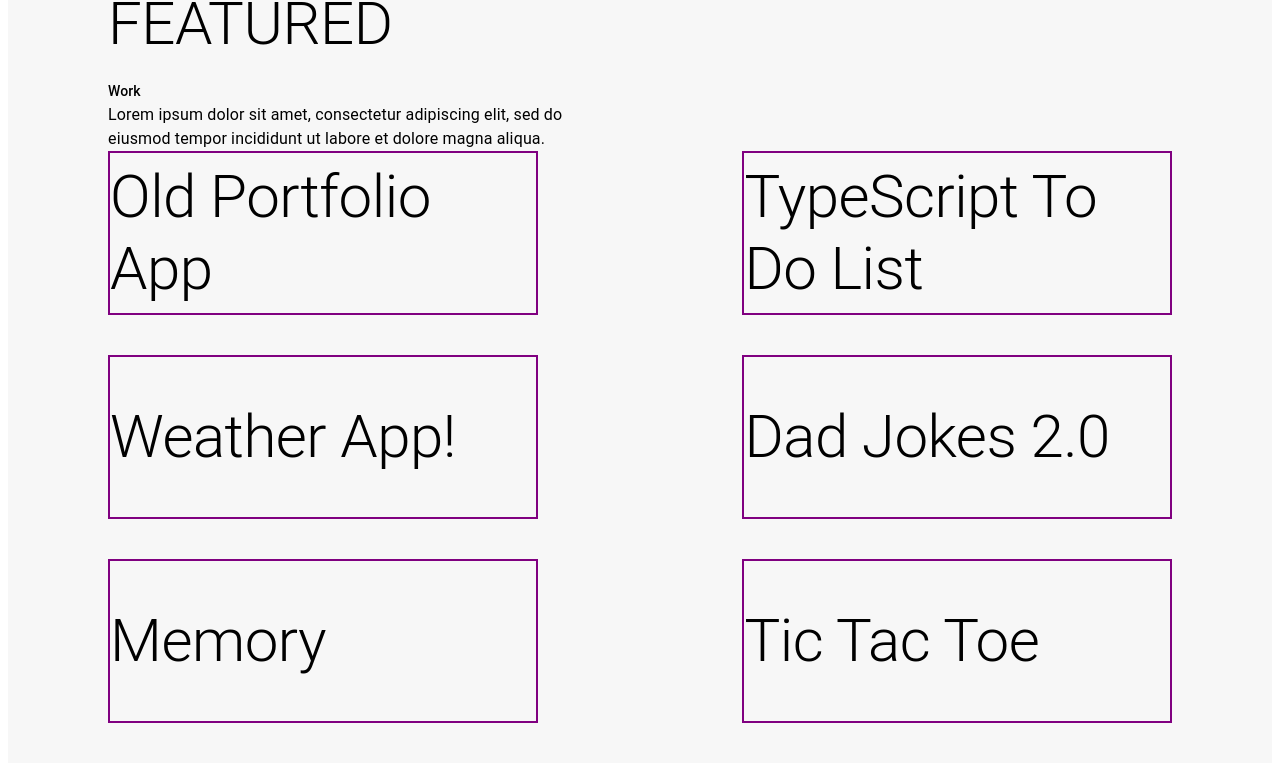
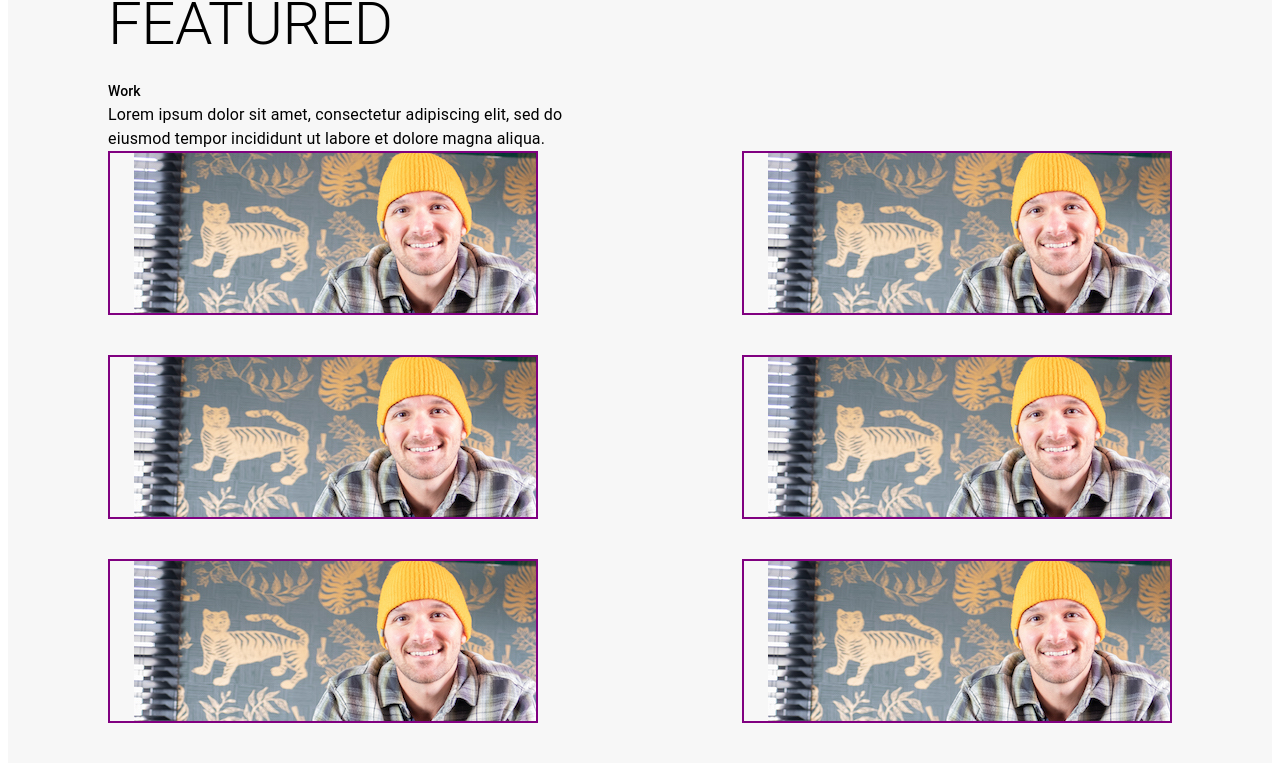
Before and after one commit to bryan-emerson/pfportfolio, a Next.js app: page / in a window 1280 px wide. Shown: the part 1479-2242 px from the top of the page. Built offline with nearby package versions, Linux system fonts and the light colour scheme.

Commit message:
props.info added to card render and overflow y scroll

```diff
--- a/components/card.js
+++ b/components/card.js
@@ -10,10 +10,16 @@ function Card(props) {
     <>
     <div className={styles.card}>
       <Container maxWidth='xl'>
-
+        <Image
+          alt="screenshot of app"
+          src={props.projObj.image}
+        />
       </Container>
       <Typography variant="h2">
         {props.projObj.name}
+      </Typography>
+      <Typography>
+        {props.projObj.info}
       </Typography>
     </div>
     </>
--- a/styles/card.module.css
+++ b/styles/card.module.css
@@ -7,6 +7,7 @@
   /* width: 10rem; */
   border: 2px solid purple;
   margin-bottom: 40px;
+  overflow-y: scroll;
 }
 
 .photo {
```
